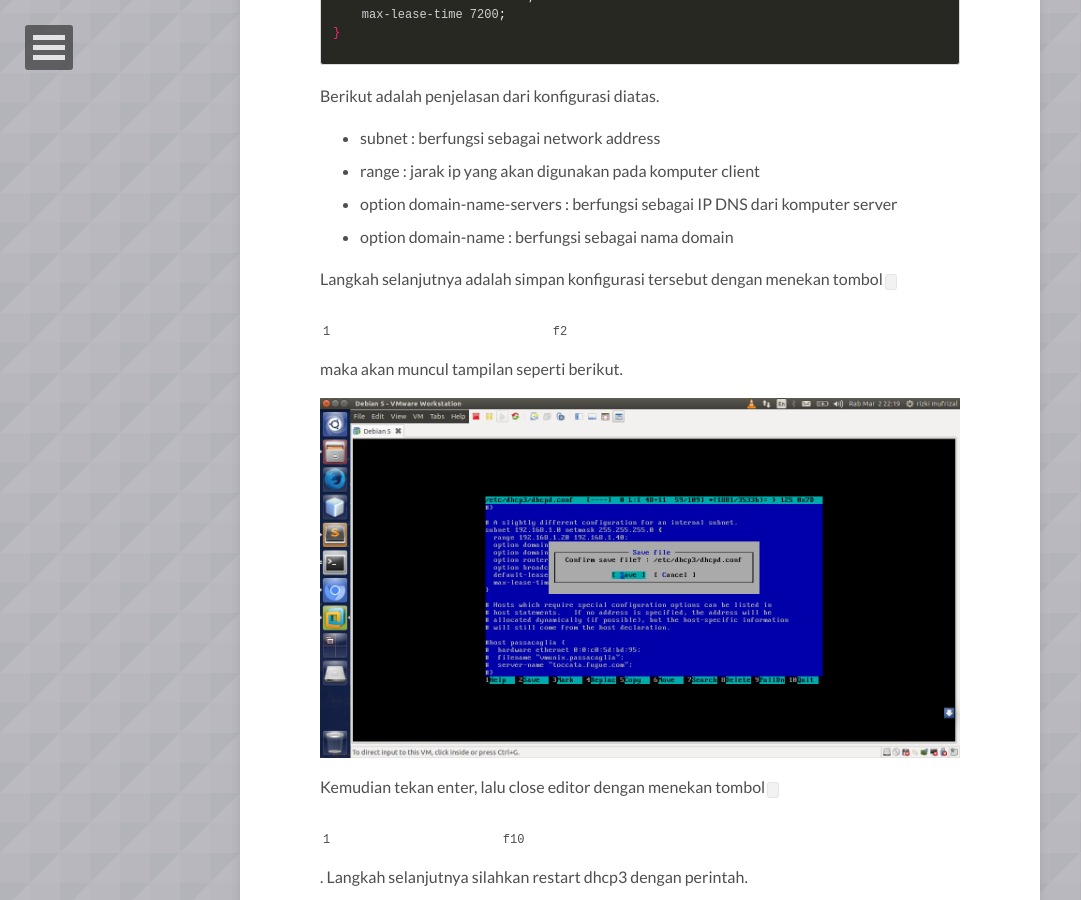
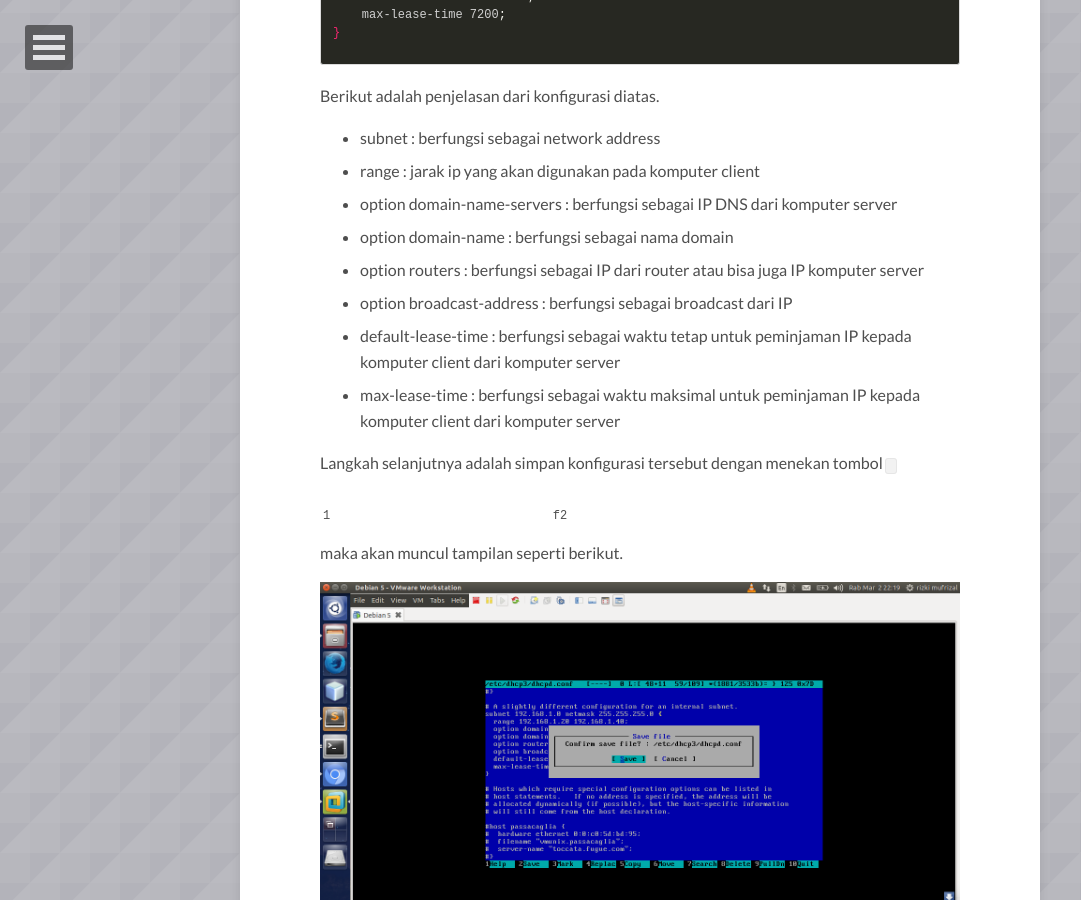
Before and after one commit to tanihub/RizkiMufrizal.github.io, a Jekyll site: the page built from _posts/2016-03-03-belajar-instalasi-dan-konfigurasi-dhcp-serta-web-server-pada-debian-server.md, in a window 1280 px wide and 900 px high, scrolled down 4307 px. Shown: the whole window, without its empty margins (0-1081 px from the left). Built offline with Jekyll 4.4.1, drawn with Linux system fonts in a browser that asks for light colours; nearby versions of some CDN libraries; comment, search, counter and statistics services are not loaded.

Commit message:
update artikel belajar instalasi dan konfigurasi dhcp serta web server pada debian server

```diff
--- a/_posts/2016-03-03-belajar-instalasi-dan-konfigurasi-dhcp-serta-web-server-pada-debian-server.md
+++ b/_posts/2016-03-03-belajar-instalasi-dan-konfigurasi-dhcp-serta-web-server-pada-debian-server.md
@@ -101,6 +101,10 @@ Berikut adalah penjelasan dari konfigurasi diatas.
 * range : jarak ip yang akan digunakan pada komputer client
 * option domain-name-servers : berfungsi sebagai IP DNS dari komputer server
 * option domain-name : berfungsi sebagai nama domain
+* option routers : berfungsi sebagai IP dari router atau bisa juga IP komputer server
+* option broadcast-address : berfungsi sebagai broadcast dari IP
+* default-lease-time : berfungsi sebagai waktu tetap untuk peminjaman IP kepada komputer client dari komputer server
+* max-lease-time : berfungsi sebagai waktu maksimal untuk peminjaman IP kepada komputer client dari komputer server
 
 Langkah selanjutnya adalah simpan konfigurasi tersebut dengan menekan tombol `f2` maka akan muncul tampilan seperti berikut.
 
```
